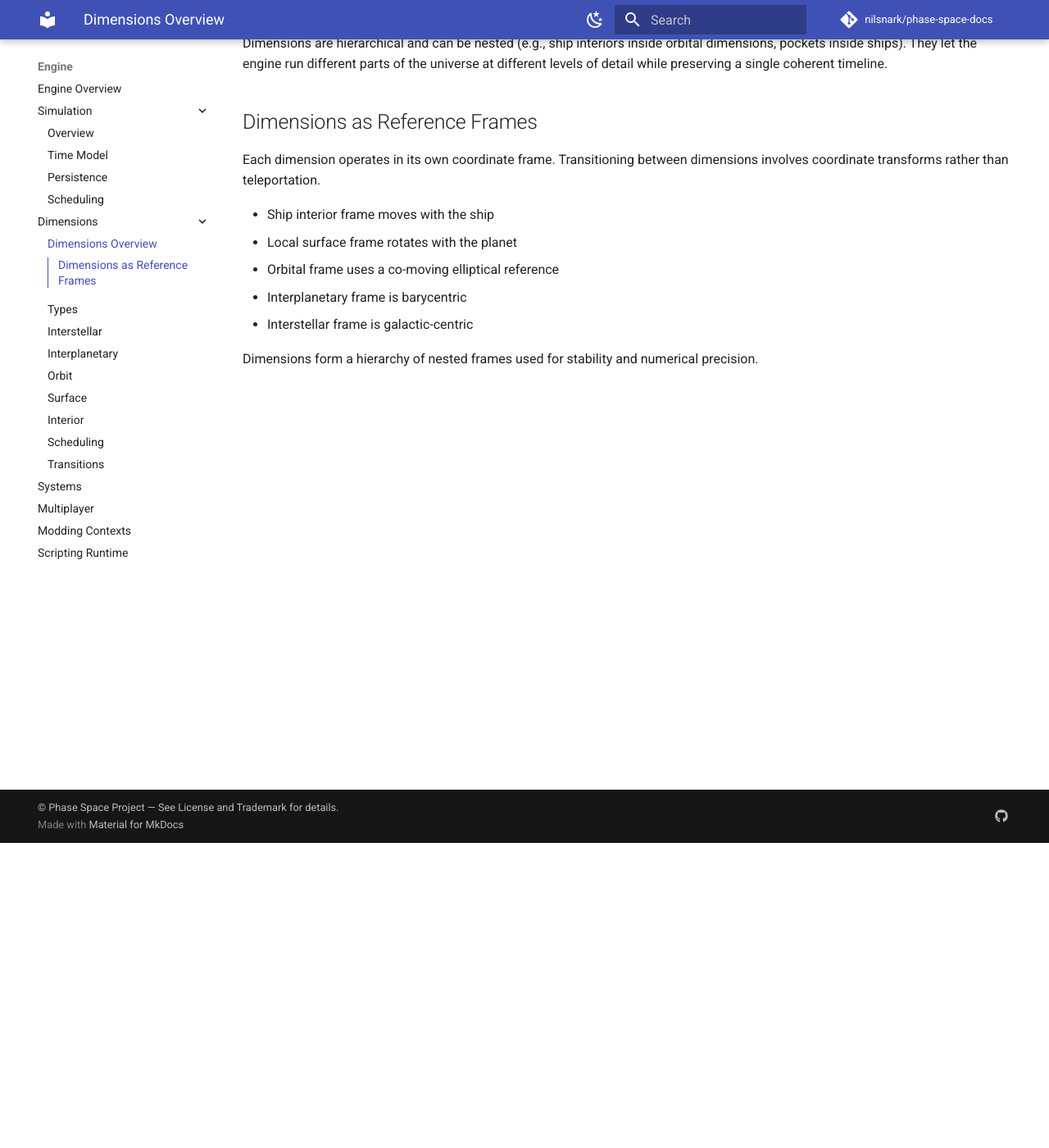
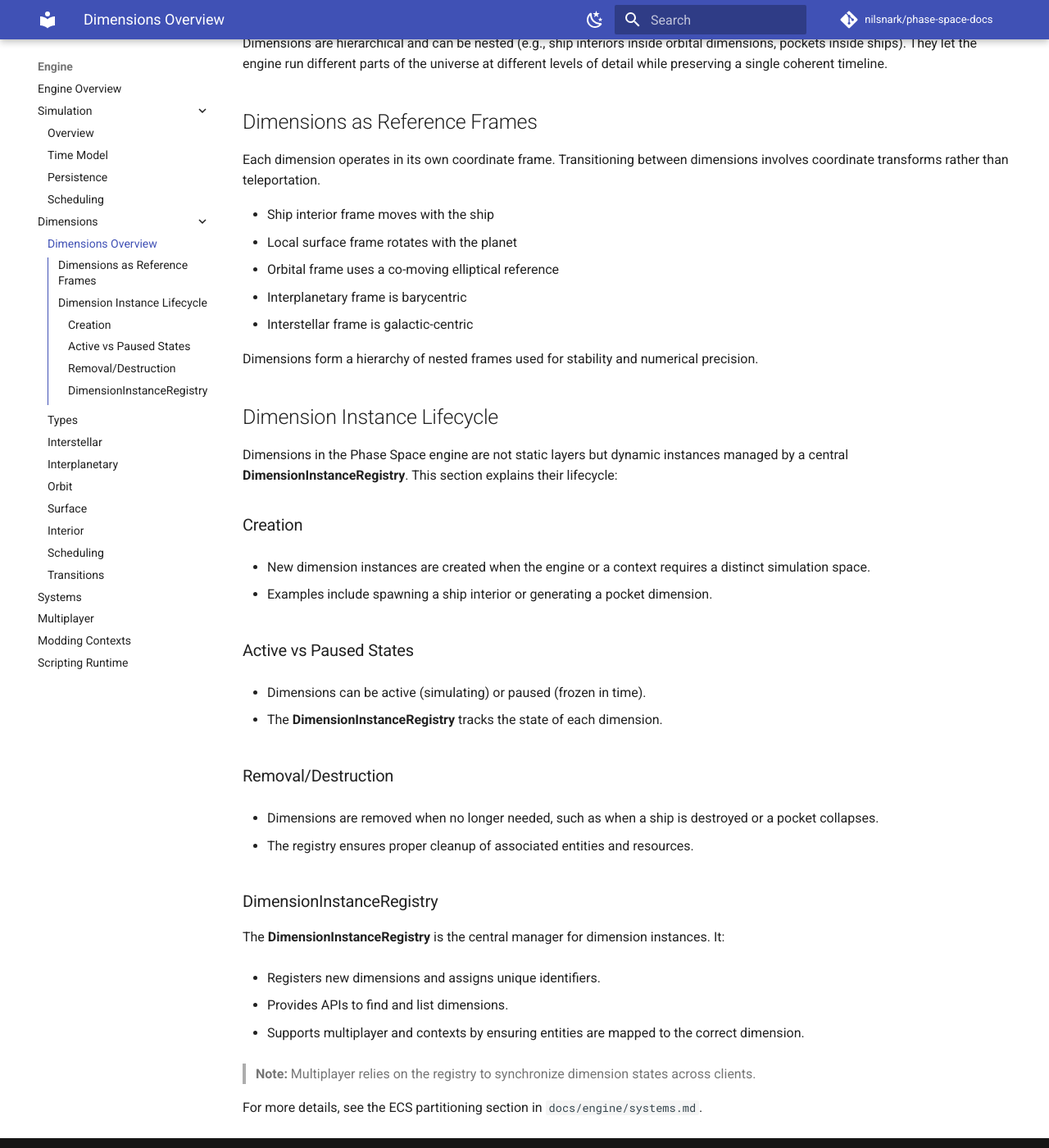
Before and after one commit to nilsnark/aegir-drift-docs, an MkDocs documentation site: the page built from docs/engine/dimensions/overview.md, in a window 1280 px wide and 1400 px high, scrolled down 372 px. Shown: the whole window at 82% size. Built offline with MkDocs 1.6.1 and Material for MkDocs 9.7.7, drawn with Linux system fonts in a browser that asks for light colours; comment, search, counter and statistics services are not loaded.

Commit message:
Add documentation for dimension instance lifecycle and ECS shard management

```diff
--- a/docs/engine/dimensions/overview.md
+++ b/docs/engine/dimensions/overview.md
@@ -21,3 +21,39 @@ Transitioning between dimensions involves coordinate transforms rather than tele
 - Interstellar frame is galactic-centric
 
 Dimensions form a hierarchy of nested frames used for stability and numerical precision.
+
+## Dimension Instance Lifecycle
+
+Dimensions in the Phase Space engine are not static layers but dynamic instances managed by a central **DimensionInstanceRegistry**. This section explains their lifecycle:
+
+### Creation
+
+- New dimension instances are created when the engine or a context requires a distinct simulation space.
+
+- Examples include spawning a ship interior or generating a pocket dimension.
+
+### Active vs Paused States
+
+- Dimensions can be active (simulating) or paused (frozen in time).
+
+- The **DimensionInstanceRegistry** tracks the state of each dimension.
+
+### Removal/Destruction
+
+- Dimensions are removed when no longer needed, such as when a ship is destroyed or a pocket collapses.
+
+- The registry ensures proper cleanup of associated entities and resources.
+
+### DimensionInstanceRegistry
+
+The **DimensionInstanceRegistry** is the central manager for dimension instances. It:
+
+- Registers new dimensions and assigns unique identifiers.
+
+- Provides APIs to find and list dimensions.
+
+- Supports multiplayer and contexts by ensuring entities are mapped to the correct dimension.
+
+> **Note:** Multiplayer relies on the registry to synchronize dimension states across clients.
+
+For more details, see the ECS partitioning section in `docs/engine/systems.md`.
```
Also changed, not shown: docs/engine/systems.md (+18 -0 lines).
